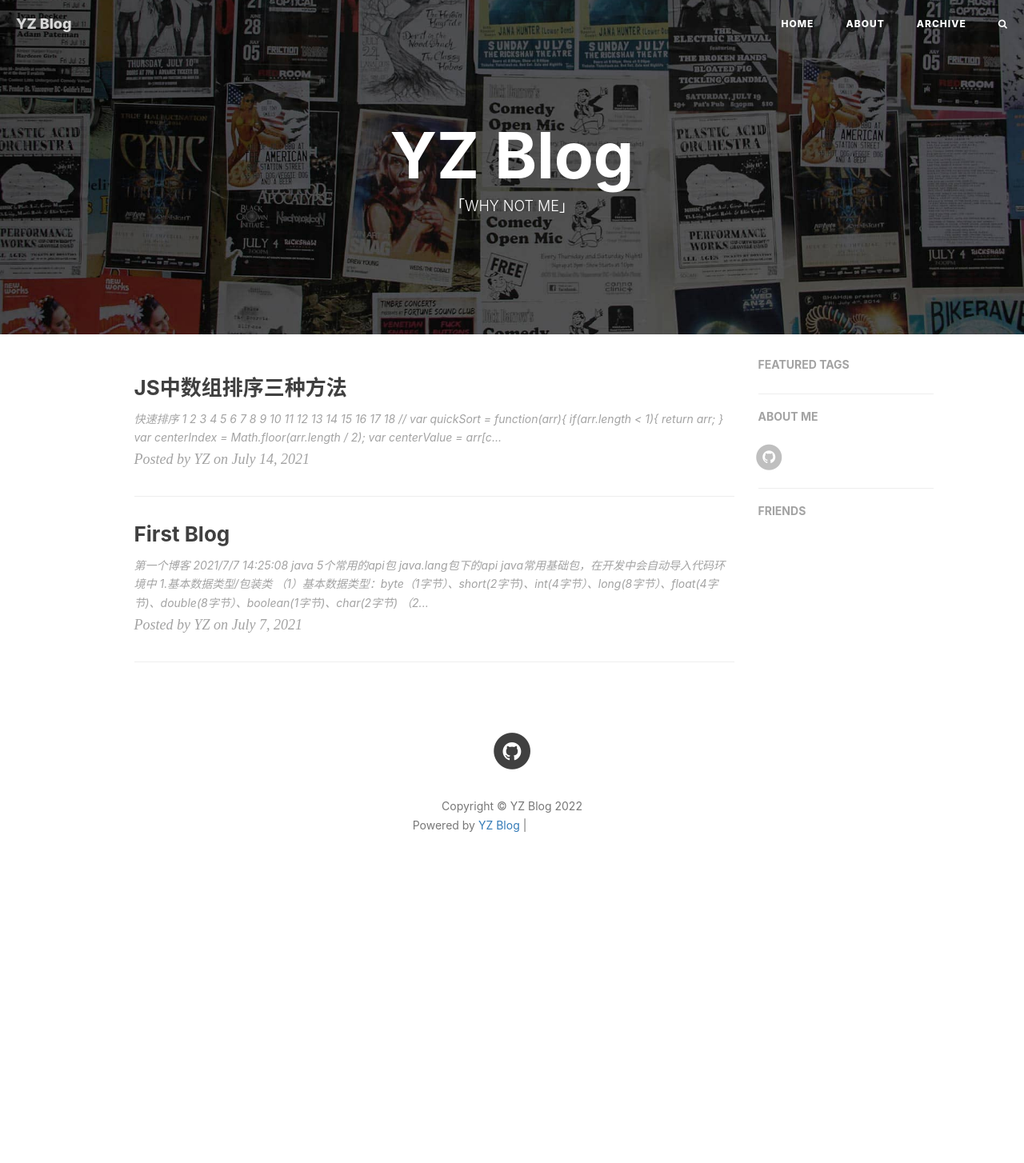
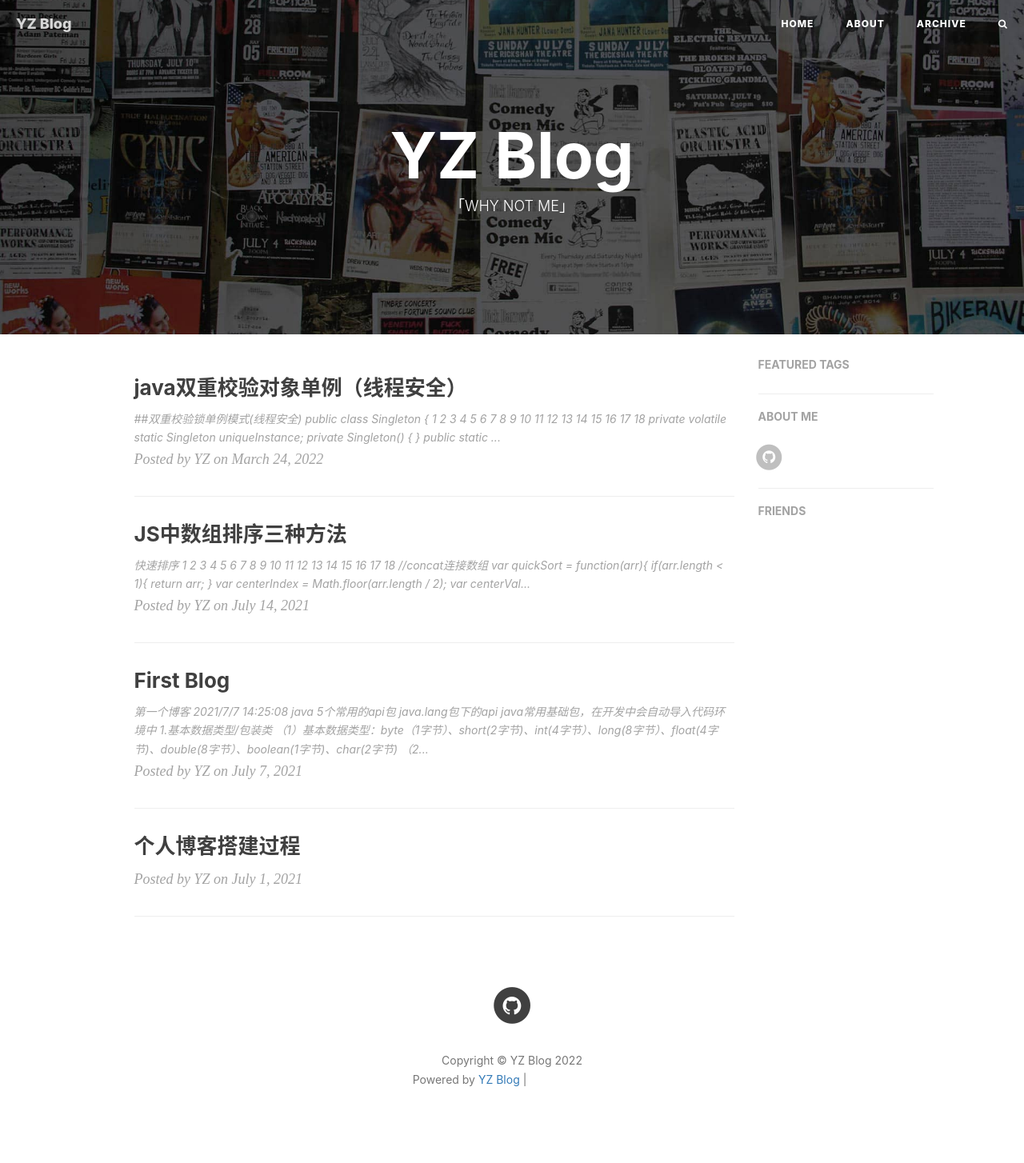
Before and after one commit to jingongwanshua/jingongwanshua.github.io, a Jekyll site: the page built from index.html, in a window 1280 px wide. Shown: the whole page at 80% size. Built offline with Jekyll 4.4.1, drawn with Linux system fonts in a browser that asks for light colours; nearby versions of some CDN libraries; the list of posts is cut into pages by our own code; comment, search, counter and statistics services are not loaded; before the commit the page ends 1136 px from its top, so only the background shows below that; grey boxes are pictures that could not be loaded.

Commit message:
new file:   _posts/2021-07-01-jekyll-github-setup-blog.md 	modified:   _posts/2021-07-14-arr_sort.md 	new file:   _posts/2022-03-24-Singleton_model.md

````diff
--- /dev/null
+++ b/_posts/2021-07-01-jekyll-github-setup-blog.md
@@ -0,0 +1,11 @@
+---
+layout: post
+title:  "个人博客搭建过程"
+date:   2021-07-01
+categories: blog
+author:     "YZ"
+catalog: false
+header-style: text
+tags:
+  - jekyll
+---
--- a/_posts/2021-07-14-arr_sort.md
+++ b/_posts/2021-07-14-arr_sort.md
@@ -12,7 +12,7 @@ tags:
 ## 快速排序 ##
 ![插入排序图](/img/sort/quick-sort.gif)
 ```
-//
+//concat连接数组
 var quickSort = function(arr){
 	if(arr.length < 1){
 		return arr;
--- /dev/null
+++ b/_posts/2022-03-24-Singleton_model.md
@@ -0,0 +1,40 @@
+---
+layout: post
+title:  "java双重校验对象单例（线程安全）"
+date:   2022-03-24
+categories: blog
+author:     "YZ"
+catalog: false
+header-style: text
+tags:
+  - Java
+---
+##双重校验锁单例模式(线程安全)
+	public class Singleton {
+
+	    private volatile static Singleton uniqueInstance;
+
+	    private Singleton() {
+	    }
+
+	    public  static Singleton getUniqueInstance() {
+	       //先判断对象是否已经实例过，没有实例化过才进入加锁代码
+	        if (uniqueInstance == null) {
+	            //类对象加锁
+	            synchronized (Singleton.class) {
+	                if (uniqueInstance == null) {
+	                    uniqueInstance = new Singleton();
+	                }
+	            }
+	        }
+	        return uniqueInstance;
+	    }
+	}
+注意`uniqueInstance`采用`volatile`关键修饰也很有必要
+`uniqueInstance` 采用 `volatile` 关键字修饰也是很有必要的， `uniqueInstance = new Singleton();` 这段代码其实是分为三步执行：
+1.为 `uniqueInstance` 分配内存空间
+2.初始化 `uniqueInstance`
+3.将 `uniqueInstance` 指向分配的内存地址
+但是由于 JVM 具有指令重排的特性，执行顺序有可能变成 1->3->2。指令重排在单线程环境下不会出现问题，但是在多线程环境下会导致一个线程获得还没有初始化的实例。例如，线程 T1 执行了 1 和 3，此时 T2 调用 `getUniqueInstance()` 后发现 `uniqueInstance` 不为空，因此返回 `uniqueInstance`，但此时 `uniqueInstance` 还未被初始化。
+
+使用 `volatile` 可以禁止 JVM 的指令重排，保证在多线程环境下也能正常运行
````
